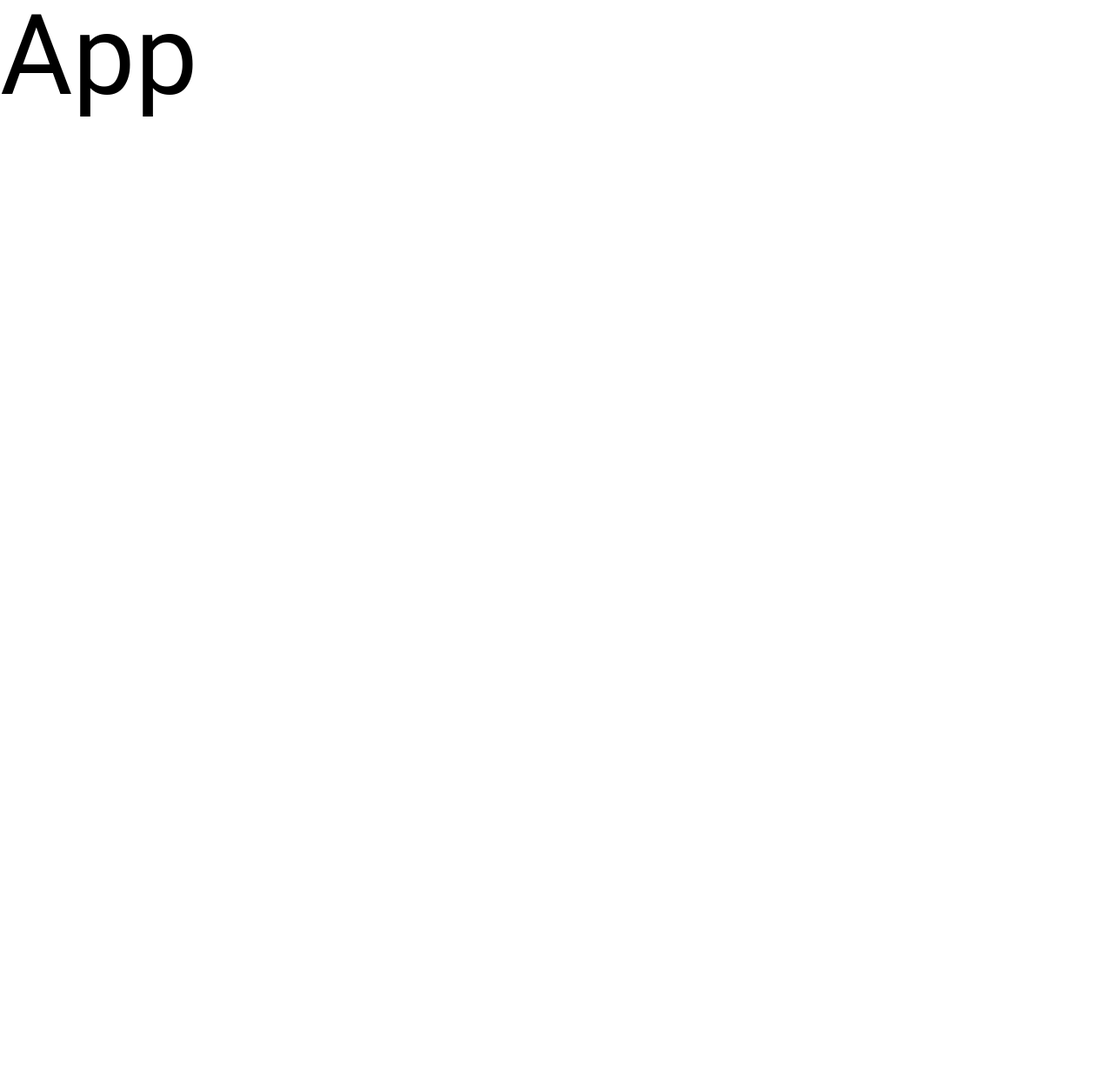
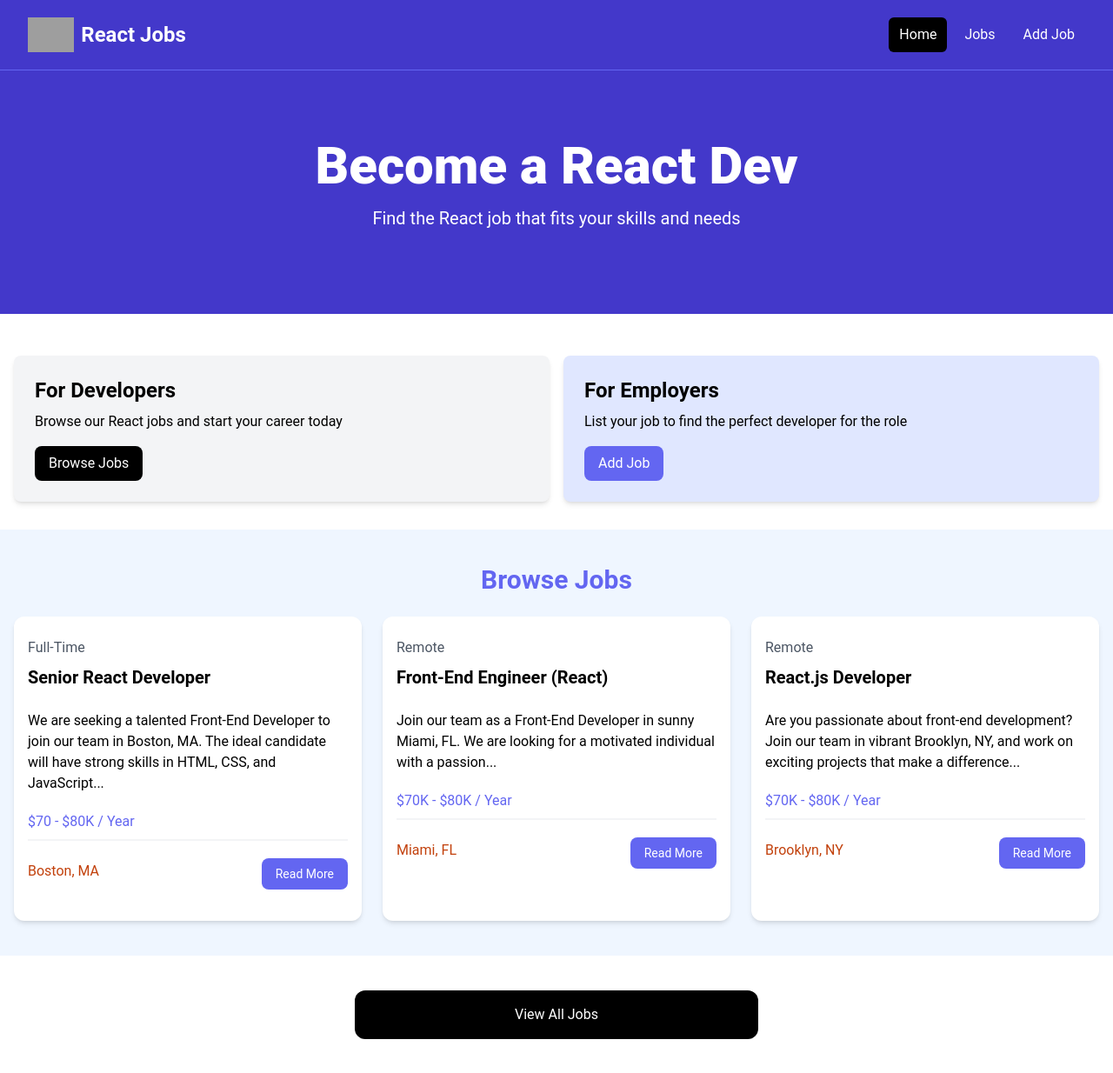
Before and after one commit to AhmedElyacoubiForJ/react-crash-2024, a React (Vite) app: page / in a window 1280 px wide. Shown: the whole page at 87% size. Before the commit the page ends 800 px from the top, so only its background shows below. Built offline with nearby package versions, Linux system fonts and the light colour scheme; grey boxes are pictures that could not be loaded.

Commit message:
app start point next point we piece of tags to components

```diff
--- a/src/App.jsx
+++ b/src/App.jsx
@@ -1,41 +1,215 @@
 const App = () => {
-  return <div className="text-9xl">App</div>
-};
-export default App;
-
-/* import { useState } from 'react'
-import reactLogo from './assets/react.svg'
-import viteLogo from '/vite.svg'
-import './App.css'
-
-function App() {
-  const [count, setCount] = useState(0)
-
   return (
     <>
-      <div>
-        <a href="https://vitejs.dev" target="_blank">
-          <img src={viteLogo} className="logo" alt="Vite logo" />
+      <nav className="bg-indigo-700 border-b border-indigo-500">
+        <div className="mx-auto max-w-7xl px-2 sm:px-6 lg:px-8">
+          <div className="flex h-20 items-center justify-between">
+            <div className="flex flex-1 items-center justify-center md:items-stretch md:justify-start">
+              {/*  <!-- Logo --> */}
+              <a
+                className="flex flex-shrink-0 items-center mr-4"
+                href="/index.html"
+              >
+                <img
+                  className="h-10 w-auto"
+                  src="images/logo.png"
+                  alt="React Jobs"
+                />
+                <span className="hidden md:block text-white text-2xl font-bold ml-2">
+                  React Jobs
+                </span>
+              </a>
+              <div className="md:ml-auto">
+                <div className="flex space-x-2">
+                  <a
+                    href="/index.html"
+                    className="text-white bg-black hover:bg-gray-900 hover:text-white rounded-md px-3 py-2"
+                  >
+                    Home
+                  </a>
+                  <a
+                    href="/jobs.html"
+                    className="text-white hover:bg-gray-900 hover:text-white rounded-md px-3 py-2"
+                  >
+                    Jobs
+                  </a>
+                  <a
+                    href="/add-job.html"
+                    className="text-white hover:bg-gray-900 hover:text-white rounded-md px-3 py-2"
+                  >
+                    Add Job
+                  </a>
+                </div>
+              </div>
+            </div>
+          </div>
+        </div>
+      </nav>
+
+      {/*  <!-- Hero --> */}
+      <section className="bg-indigo-700 py-20 mb-4">
+        <div className="max-w-7xl mx-auto px-4 sm:px-6 lg:px-8 flex flex-col items-center">
+          <div className="text-center">
+            <h1 className="text-4xl font-extrabold text-white sm:text-5xl md:text-6xl">
+              Become a React Dev
+            </h1>
+            <p className="my-4 text-xl text-white">
+              Find the React job that fits your skills and needs
+            </p>
+          </div>
+        </div>
+      </section>
+
+      {/* <!-- Developers and Employers --> */}
+      <section className="py-4">
+        <div className="container-xl lg:container m-auto">
+          <div className="grid grid-cols-1 md:grid-cols-2 gap-4 p-4 rounded-lg">
+            <div className="bg-gray-100 p-6 rounded-lg shadow-md">
+              <h2 className="text-2xl font-bold">For Developers</h2>
+              <p className="mt-2 mb-4">
+                Browse our React jobs and start your career today
+              </p>
+              <a
+                href="/jobs.html"
+                className="inline-block bg-black text-white rounded-lg px-4 py-2 hover:bg-gray-700"
+              >
+                Browse Jobs
+              </a>
+            </div>
+            <div className="bg-indigo-100 p-6 rounded-lg shadow-md">
+              <h2 className="text-2xl font-bold">For Employers</h2>
+              <p className="mt-2 mb-4">
+                List your job to find the perfect developer for the role
+              </p>
+              <a
+                href="/add-job.html"
+                className="inline-block bg-indigo-500 text-white rounded-lg px-4 py-2 hover:bg-indigo-600"
+              >
+                Add Job
+              </a>
+            </div>
+          </div>
+        </div>
+      </section>
+
+      {/* <!-- Browse Jobs --> */}
+      <section className="bg-blue-50 px-4 py-10">
+        <div className="container-xl lg:container m-auto">
+          <h2 className="text-3xl font-bold text-indigo-500 mb-6 text-center">
+            Browse Jobs
+          </h2>
+          <div className="grid grid-cols-1 md:grid-cols-3 gap-6">
+            {/* <!-- Job Listing 1 --> */}
+            <div className="bg-white rounded-xl shadow-md relative">
+              <div className="p-4">
+                <div className="mb-6">
+                  <div className="text-gray-600 my-2">Full-Time</div>
+                  <h3 className="text-xl font-bold">Senior React Developer</h3>
+                </div>
+
+                <div className="mb-5">
+                  We are seeking a talented Front-End Developer to join our team
+                  in Boston, MA. The ideal candidate will have strong skills in
+                  HTML, CSS, and JavaScript...
+                </div>
+
+                <h3 className="text-indigo-500 mb-2">$70 - $80K / Year</h3>
+
+                <div className="border border-gray-100 mb-5"></div>
+
+                <div className="flex flex-col lg:flex-row justify-between mb-4">
+                  <div className="text-orange-700 mb-3">
+                    <i className="fa-solid fa-location-dot text-lg"></i>
+                    Boston, MA
+                  </div>
+                  <a
+                    href="job.html"
+                    className="h-[36px] bg-indigo-500 hover:bg-indigo-600 text-white px-4 py-2 rounded-lg text-center text-sm"
+                  >
+                    Read More
+                  </a>
+                </div>
+              </div>
+            </div>
+            {/* <!-- Job Listing 2 --> */}
+            <div className="bg-white rounded-xl shadow-md relative">
+              <div className="p-4">
+                <div className="mb-6">
+                  <div className="text-gray-600 my-2">Remote</div>
+                  <h3 className="text-xl font-bold">
+                    Front-End Engineer (React)
+                  </h3>
+                </div>
+
+                <div className="mb-5">
+                  Join our team as a Front-End Developer in sunny Miami, FL. We
+                  are looking for a motivated individual with a passion...
+                </div>
+
+                <h3 className="text-indigo-500 mb-2">$70K - $80K / Year</h3>
+
+                <div className="border border-gray-100 mb-5"></div>
+
+                <div className="flex flex-col lg:flex-row justify-between mb-4">
+                  <div className="text-orange-700 mb-3">
+                    <i className="fa-solid fa-location-dot text-lg"></i>
+                    Miami, FL
+                  </div>
+                  <a
+                    href="job.html"
+                    className="h-[36px] bg-indigo-500 hover:bg-indigo-600 text-white px-4 py-2 rounded-lg text-center text-sm"
+                  >
+                    Read More
+                  </a>
+                </div>
+              </div>
+            </div>
+            {/* <!-- Job Listing 3 --> */}
+            <div className="bg-white rounded-xl shadow-md relative">
+              <div className="p-4">
+                <div className="mb-6">
+                  <div className="text-gray-600 my-2">Remote</div>
+                  <h3 className="text-xl font-bold">React.js Developer</h3>
+                </div>
+
+                <div className="mb-5">
+                  Are you passionate about front-end development? Join our team
+                  in vibrant Brooklyn, NY, and work on exciting projects that
+                  make a difference...
+                </div>
+
+                <h3 className="text-indigo-500 mb-2">$70K - $80K / Year</h3>
+
+                <div className="border border-gray-100 mb-5"></div>
+
+                <div className="flex flex-col lg:flex-row justify-between mb-4">
+                  <div className="text-orange-700 mb-3">
+                    <i className="fa-solid fa-location-dot text-lg"></i>
+                    Brooklyn, NY
+                  </div>
+                  <a
+                    href="job.html"
+                    className="h-[36px] bg-indigo-500 hover:bg-indigo-600 text-white px-4 py-2 rounded-lg text-center text-sm"
+                  >
+                    Read More
+                  </a>
+                </div>
+              </div>
+            </div>
+          </div>
+        </div>
+      </section>
+
+      <section className="m-auto max-w-lg my-10 px-6">
+        <a
+          href="jobs.html"
+          className="block bg-black text-white text-center py-4 px-6 rounded-xl hover:bg-gray-700"
+        >
+          View All Jobs
         </a>
-        <a href="https://react.dev" target="_blank">
-          <img src={reactLogo} className="logo react" alt="React logo" />
-        </a>
-      </div>
-      <h1>Vite + React</h1>
-      <div className="card">
-        <button onClick={() => setCount((count) => count + 1)}>
-          count is {count}
-        </button>
-        <p>
-          Edit <code>src/App.jsx</code> and save to test HMR
-        </p>
-      </div>
-      <p className="read-the-docs">
-        Click on the Vite and React logos to learn more
-      </p>
+      </section>
     </>
-  )
-}
+  );
+};
 
-export default App
- */
+export default App;
--- /dev/null
+++ b/src/AppIntro.jsx
@@ -0,0 +1,33 @@
+const App = () => {
+  const name = "John";
+  const x = 10;
+  const y = 20;
+  const names = ["Brad", "Mary", "Joe", "Sara"];
+  const loggedIn = true
+
+  const styles = {
+    color: 'red',
+    fontSize: '55px'
+  }
+
+  /* if (loggedIn) {
+    return <h1>Hello Member</h1>
+  } */
+
+  return (
+    <>
+      <div className="text-9xl">App</div>
+      <p style={{color: 'red', fontSize: '28px'}}>Hello {name} </p>
+      <p style={styles}>
+        The sum of {x} and {y} is {x + y}
+      </p>
+      <ul>
+        {names.map((name, index) => (
+          <li key={index}>{name}</li>
+        ))}
+      </ul>
+      {loggedIn &&<h1>Hello Member</h1>}
+    </>
+  );
+};
+export default App;
```
Also changed, not shown: 1 other file (tests, documents, lock files or other folders).
